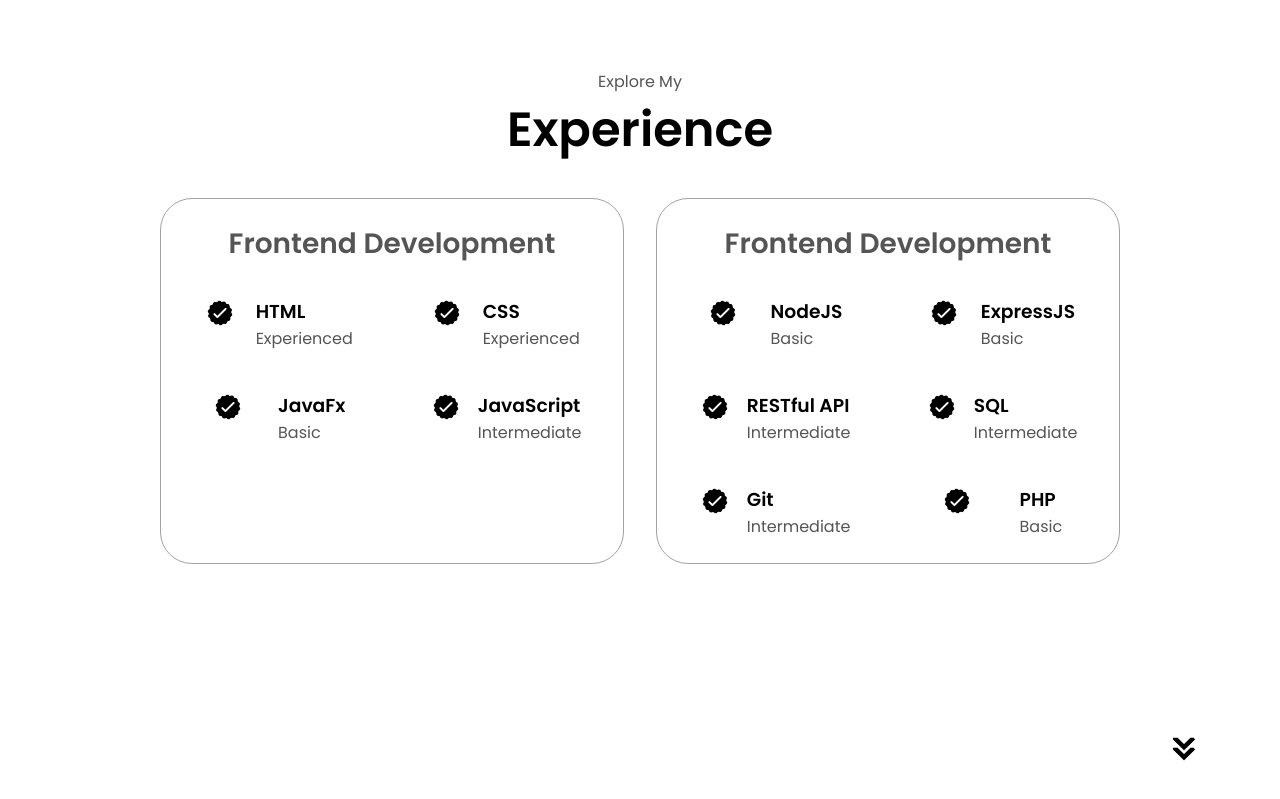
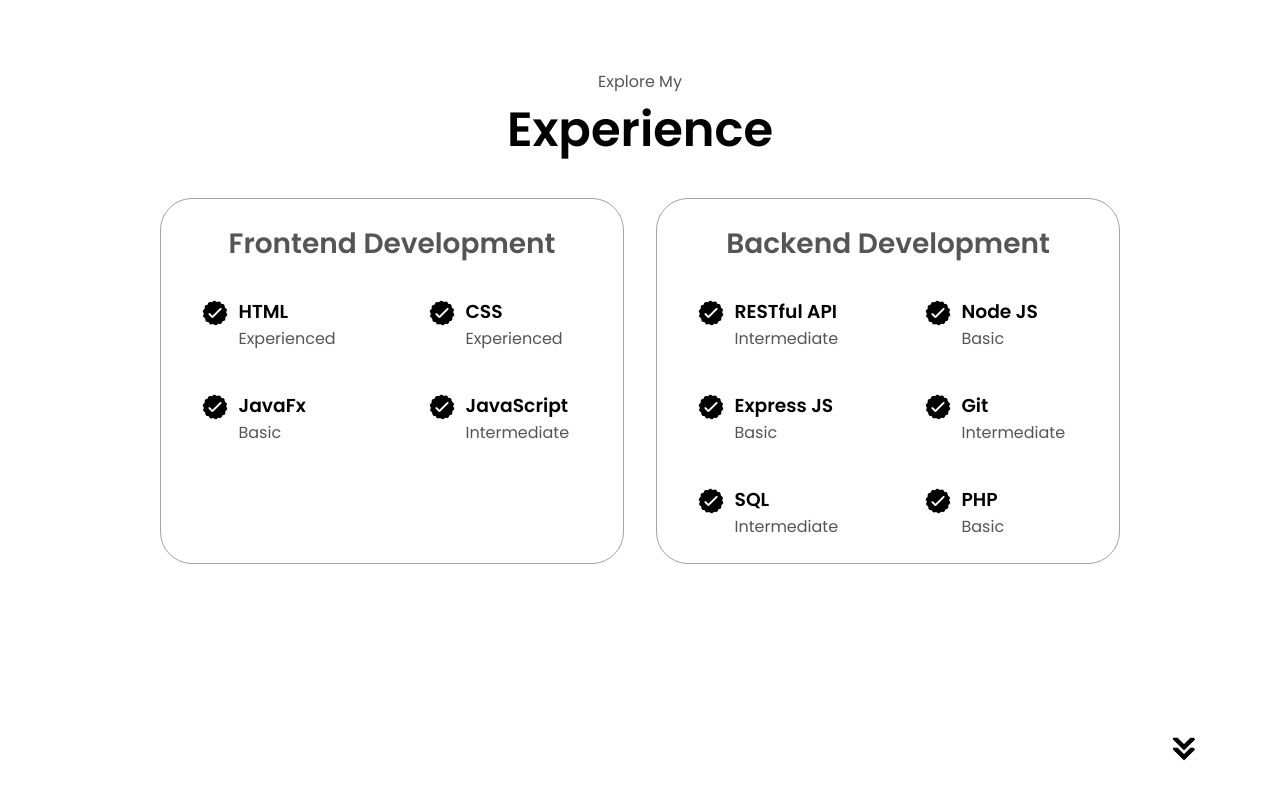
Before and after one commit to abdums/Personal-Portfolio, a plain HTML site: page index.html in a window 1280 px wide. Shown: the part 1507-2306 px from the top of the page. Drawn offline with Linux system fonts and the light colour scheme.

Commit message:
Fixed exp article styling

```diff
--- a/index.html
+++ b/index.html
@@ -133,8 +133,8 @@
             <div class="article-container">
               <article>
                 <img
-                  src="assets/checkmark.png"
-                  alt="Experience Icon"
+                  src="./assets/checkmark.png"
+                  alt="Experience icon"
                   class="icon"
                 />
                 <div>
@@ -144,8 +144,8 @@
               </article>
               <article>
                 <img
-                  src="assets/checkmark.png"
-                  alt="Experience Icon"
+                  src="./assets/checkmark.png"
+                  alt="Experience icon"
                   class="icon"
                 />
                 <div>
@@ -155,8 +155,8 @@
               </article>
               <article>
                 <img
-                  src="assets/checkmark.png"
-                  alt="Experience Icon"
+                  src="./assets/checkmark.png"
+                  alt="Experience icon"
                   class="icon"
                 />
                 <div>
@@ -166,8 +166,8 @@
               </article>
               <article>
                 <img
-                  src="assets/checkmark.png"
-                  alt="Experience Icon"
+                  src="./assets/checkmark.png"
+                  alt="Experience icon"
                   class="icon"
                 />
                 <div>
@@ -178,34 +178,12 @@
             </div>
           </div>
           <div class="details-container">
-            <h2 class="experience-sub-title">Frontend Development</h2>
+            <h2 class="experience-sub-title">Backend Development</h2>
             <div class="article-container">
               <article>
                 <img
-                  src="assets/checkmark.png"
-                  alt="Experience Icon"
-                  class="icon"
-                />
-                <div>
-                  <h3>NodeJS</h3>
-                  <p>Basic</p>
-                </div>
-              </article>
-              <article>
-                <img
-                  src="assets/checkmark.png"
-                  alt="Experience Icon"
-                  class="icon"
-                />
-                <div>
-                  <h3>ExpressJS</h3>
-                  <p>Basic</p>
-                </div>
-              </article>
-              <article>
-                <img
-                  src="assets/checkmark.png"
-                  alt="Experience Icon"
+                  src="./assets/checkmark.png"
+                  alt="Experience icon"
                   class="icon"
                 />
                 <div>
@@ -215,8 +193,41 @@
               </article>
               <article>
                 <img
-                  src="assets/checkmark.png"
-                  alt="Experience Icon"
+                  src="./assets/checkmark.png"
+                  alt="Experience icon"
+                  class="icon"
+                />
+                <div>
+                  <h3>Node JS</h3>
+                  <p>Basic</p>
+                </div>
+              </article>
+              <article>
+                <img
+                  src="./assets/checkmark.png"
+                  alt="Experience icon"
+                  class="icon"
+                />
+                <div>
+                  <h3>Express JS</h3>
+                  <p>Basic</p>
+                </div>
+              </article>
+              <article>
+                <img
+                  src="./assets/checkmark.png"
+                  alt="Experience icon"
+                  class="icon"
+                />
+                <div>
+                  <h3>Git</h3>
+                  <p>Intermediate</p>
+                </div>
+              </article>
+              <article>
+                <img
+                  src="./assets/checkmark.png"
+                  alt="Experience icon"
                   class="icon"
                 />
                 <div>
@@ -226,19 +237,8 @@
               </article>
               <article>
                 <img
-                  src="assets/checkmark.png"
-                  alt="Experience Icon"
-                  class="icon"
-                />
-                <div>
-                  <h3>Git</h3>
-                  <p>Intermediate</p>
-                </div>
-              </article>
-              <article>
-                <img
-                  src="assets/checkmark.png"
-                  alt="Experience Icon"
+                  src="./assets/checkmark.png"
+                  alt="Experience icon"
                   class="icon"
                 />
                 <div>
@@ -252,7 +252,7 @@
       </div>
       <img
         src="./assets/arrow.png"
-        alt="Arrow Icon"
+        alt="Arrow icon"
         class="icon arrow"
         onclick="location.href='./#projects'"
       />
--- a/style.css
+++ b/style.css
@@ -320,7 +320,7 @@ section {
 
 .experience-sub-title {
   color: rgb(85, 85, 85);
-  font-weight: 699;
+  font-weight: 600;
   font-size: 1.75rem;
   margin-bottom: 2rem;
 }
@@ -343,7 +343,7 @@ section {
 article {
   display: flex;
   width: 10rem;
-  justify-content: space-around;
+  justify-content: flex-start;
   gap: 0.5rem;
 }
 
```
